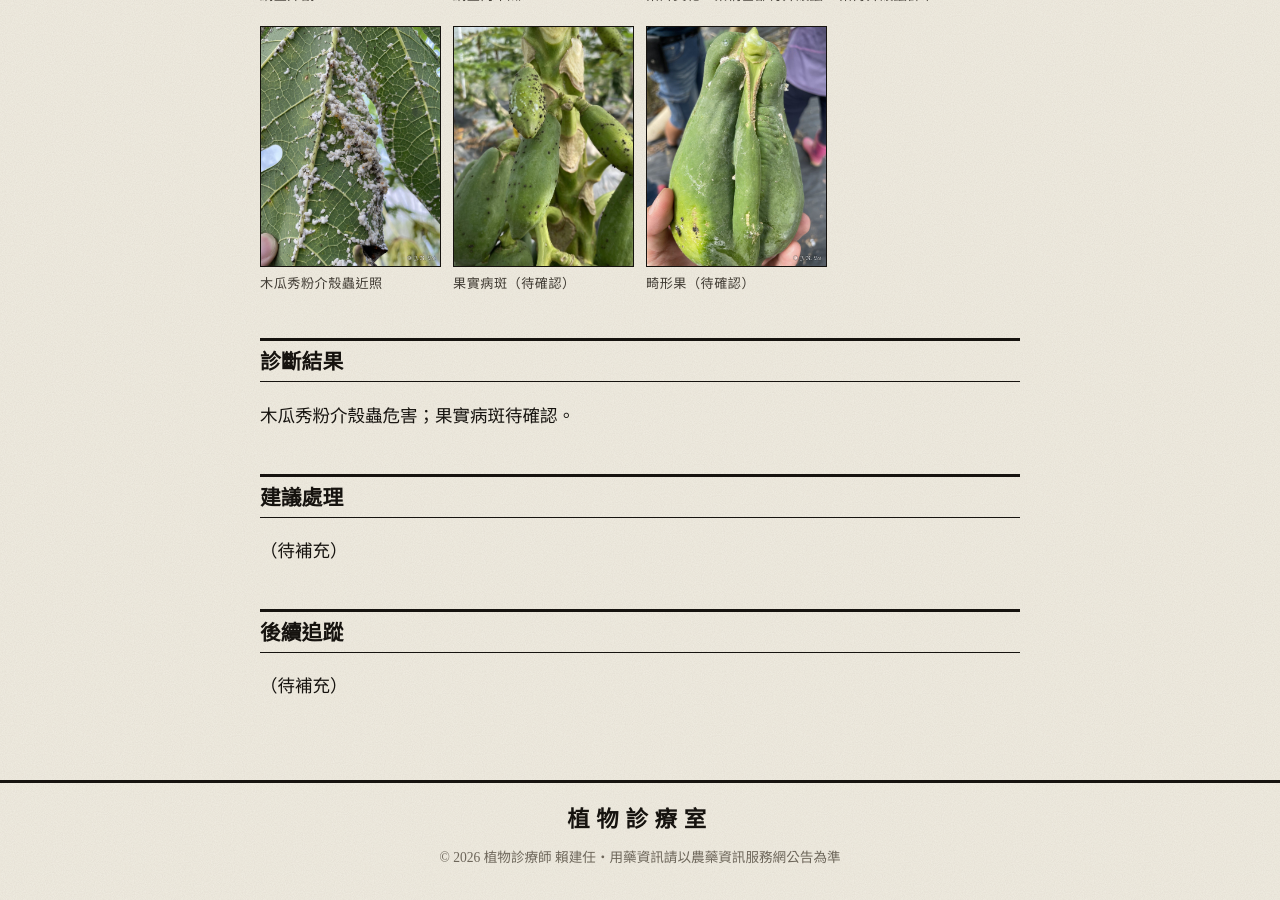
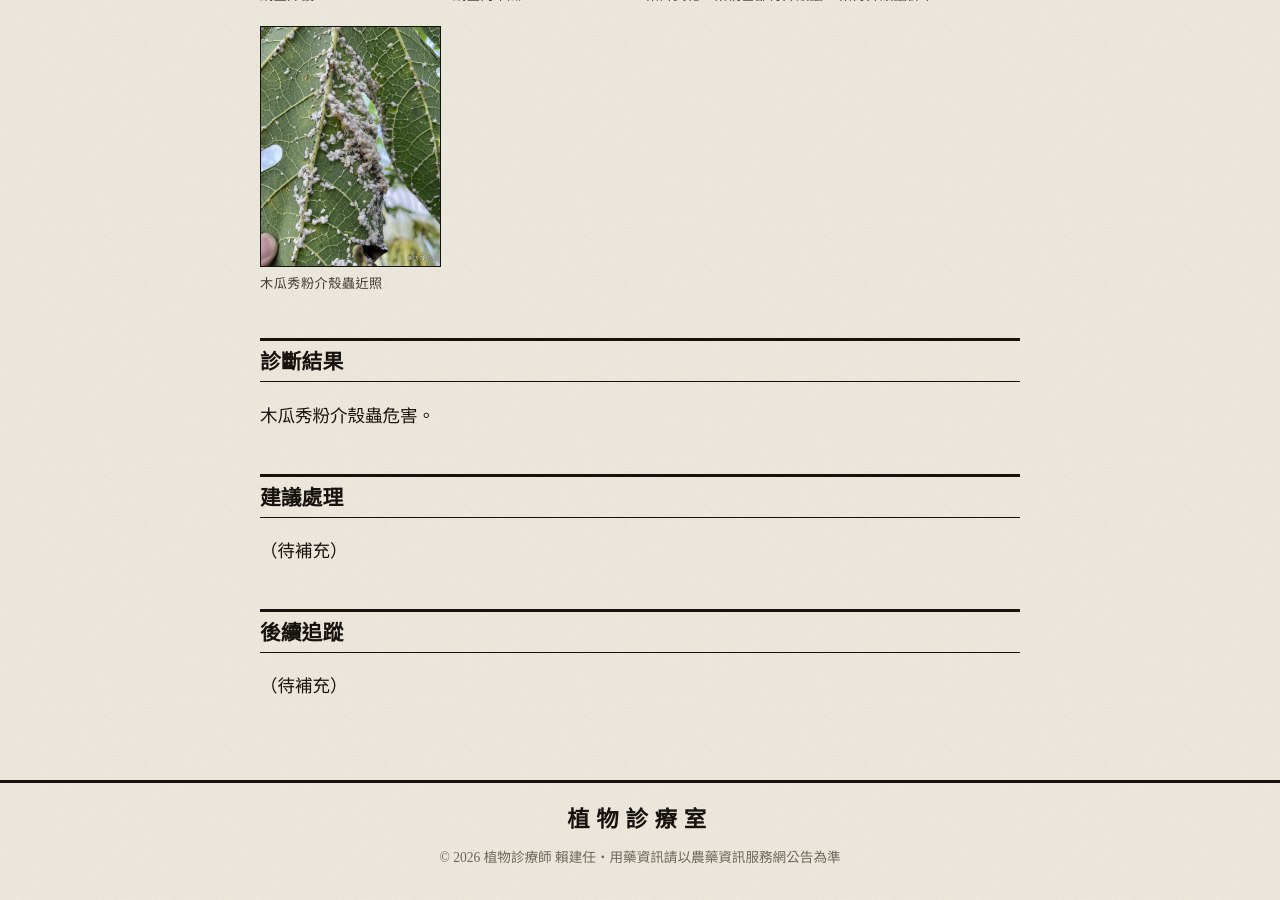
Before and after one commit to laijianren/laijianren.github.io, a Jekyll site: the page built from _cases/2023-11-09-zhushan-papaya-mealybug.md, in a window 1280 px wide and 900 px high, scrolled down 2430 px. Built offline with Jekyll 4.4.1, drawn with Linux system fonts in a browser that asks for light colours; some web fonts are replaced.

Commit message:
Remove unconfirmed papaya fruit photos
Co-Authored-By: Claude Opus 5.5 (1M context) <noreply@anthropic.com>
Claude-Session: https://claude.ai/code/session_01XJGjkT6ynprrpQ61onDbZk

```diff
--- a/_cases/2023-11-09-zhushan-papaya-mealybug.md
+++ b/_cases/2023-11-09-zhushan-papaya-mealybug.md
@@ -42,13 +42,11 @@ cover_caption: 葉背的木瓜秀粉介殼蟲
 <figure class="photo"><img src="/assets/cases/2023-11-09-zhushan-papaya/27.jpg" alt="葉片黃化與介殼蟲"><figcaption>葉片黃化，葉柄基部有介殼蟲</figcaption></figure>
 <figure class="photo"><img src="/assets/cases/2023-11-09-zhushan-papaya/33.jpg" alt="葉背介殼蟲群聚"><figcaption>葉背介殼蟲群聚</figcaption></figure>
 <figure class="photo"><img src="/assets/cases/2023-11-09-zhushan-papaya/34.jpg" alt="木瓜秀粉介殼蟲近照"><figcaption>木瓜秀粉介殼蟲近照</figcaption></figure>
-<figure class="photo"><img src="/assets/cases/2023-11-09-zhushan-papaya/19.jpg" alt="果實黑褐色斑點"><figcaption>果實病斑（待確認）</figcaption></figure>
-<figure class="photo"><img src="/assets/cases/2023-11-09-zhushan-papaya/26.jpg" alt="畸形果"><figcaption>畸形果（待確認）</figcaption></figure>
 </div>
 
 ## 診斷結果
 
-木瓜秀粉介殼蟲危害；果實病斑待確認。
+木瓜秀粉介殼蟲危害。
 
 ## 建議處理
 
```
Also changed, not shown: assets/cases/2023-11-09-zhushan-papaya/19.jpg (deleted), assets/cases/2023-11-09-zhushan-papaya/26.jpg (deleted).
